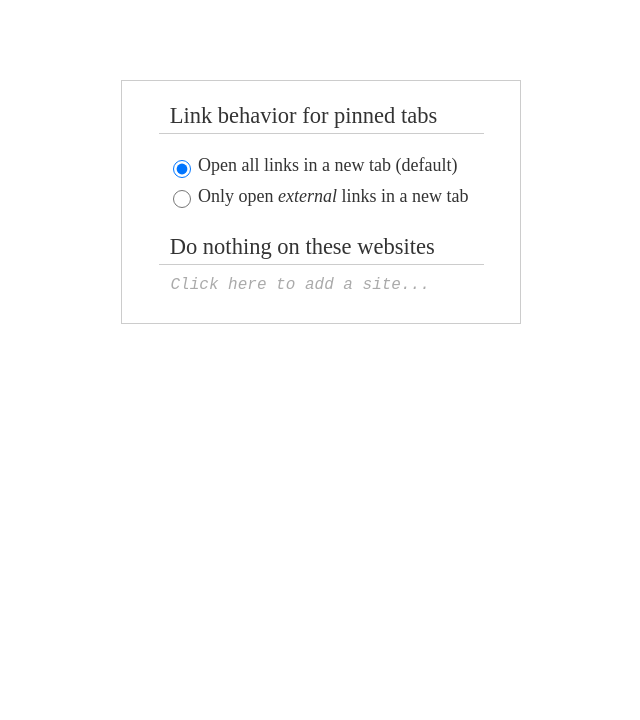
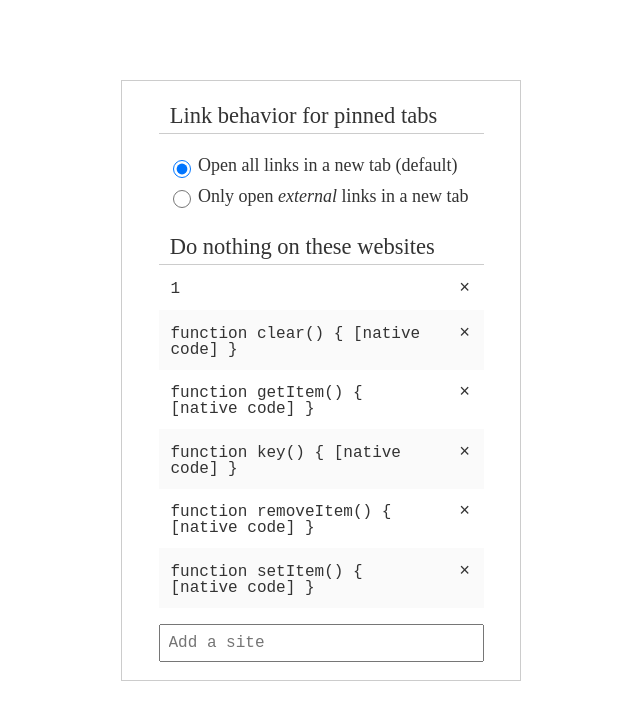
Before and after one commit to goodguyry/pinned-out, a browser extension: page src/options/index.html in a window 1280 px wide. Shown: the whole page, without its empty margins (319-959 px from the left). Drawn offline with Linux system fonts and the light colour scheme.

Commit message:
Added table creation based on localStorage values

```diff
--- a/src/options/index.html
+++ b/src/options/index.html
@@ -23,11 +23,11 @@
         <label for="exclude-list">Do nothing on these websites</label>
         <table>
           <tbody id="excludes">
-            <tr>
-              <td class="domain add" contenteditable><span>Click here to add a site...</span></td>
-            </tr>
+            <!-- Excluded domains here -->
           </tbody>
         </table>
+        <label for="add" class="sr-only">Add a new site to exclude</label>
+        <input id="add" type="text" value="" placeholder="Add a site" />
       </div>
     </fieldset>
   </form>
--- a/src/options/options.css
+++ b/src/options/options.css
@@ -135,15 +135,6 @@ tr:hover {
   background-color: #f0f0f0;
 }
 
-.add {
-  color: #aaa;
-  font-style: italic;
-}
-
-.domain {
-  width: 90%;
-}
-
 .remove {
   width: 10%;
   font-size: 1.125em;
@@ -162,3 +153,20 @@ input[type="radio"] {
   width: 1em;
   vertical-align: middle;
 }
+
+input[type="text"] {
+  width: 100%;
+  font: inherit;
+  font-family: monospace;
+  margin-top: 1em;
+  padding: 0.5em;
+}
+
+.sr-only {
+  position: absolute;
+  left: -10000px;
+  top: auto;
+  width: 1px;
+  height: 1px;
+  overflow: hidden;
+}
--- a/src/options/options.js
+++ b/src/options/options.js
@@ -13,6 +13,53 @@ if (storedBehavior === radios[1].value) {
   localStorage.setItem('behavior', 'default');
 }
 
+/**
+ * Decode HTML entities
+ * Used to present to &times; sign
+ *
+ * http://stackoverflow.com/questions/1912501/unescape-html-entities-in-javascript
+ */
+function htmlDecode(input){
+  var e = document.createElement('div');
+  e.innerHTML = input;
+  return e.childNodes[0].nodeValue;
+}
+
+/**
+ * Add a table row for each excluded domain
+ *
+ * @param {String} text The text to be displayed in the td element
+ * @param {String} key The property name, used for removal
+ */
+var addTableRow = function(text, key) {
+  var tbody = document.getElementById('excludes');
+  var tr = document.createElement('tr');
+  var td = document.createElement('td');
+  td.innerText = text;
+  td.setAttribute('data-key', key)
+  var tdRemove = document.createElement('td');
+  tdRemove.innerText = htmlDecode("&times;");
+  tdRemove.setAttribute('class', 'remove');
+  tr.appendChild(td);
+  tr.appendChild(tdRemove);
+  tbody.appendChild(tr);
+};
+
+/**
+ * Collect localStorage values and pass to addTableRow
+ * 'behavior' is ignored for obvious reasons
+ */
+var collectLocalStorageValues = function() {
+  var storage = localStorage;
+  for (var site in localStorage) {
+    if (site !== 'behavior') {
+      addTableRow(localStorage[site], site);
+    }
+  }
+};
+
+// Collect localStorage values and build the table on load
+document.addEventListener('DOMContentLoaded', collectLocalStorageValues, false);
 
 /**
  * Save the clicked radio button's value to localStorage
```
